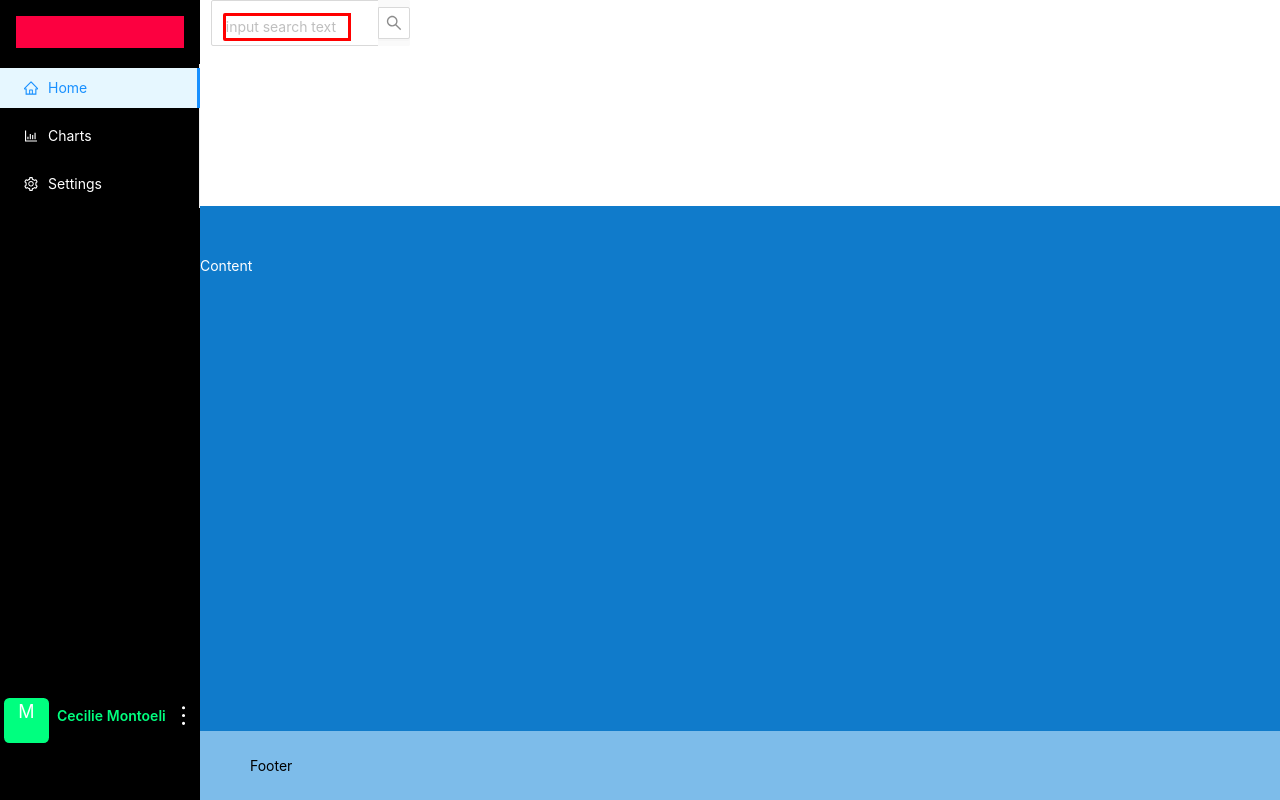
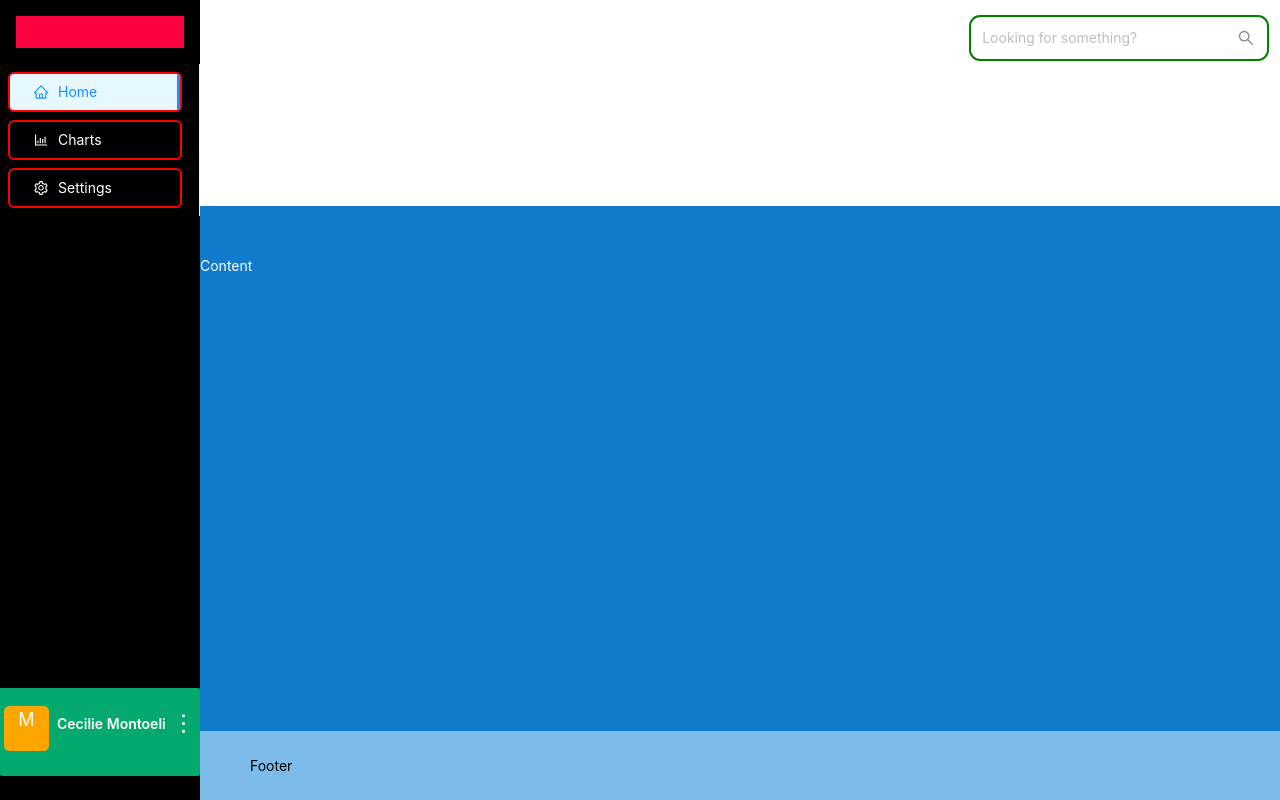
Before and after one commit to COS301-SE-2021/Integrated-Data-Intelligence-Suite, a React (Create React App) app in the folder frontend/: page / in a window 1280 px wide. Built offline with nearby package versions, Linux system fonts and the light colour scheme.

Commit message:
Added Search Bar and  its styling to dashboard

```diff
--- a/frontend/src/app/App.js
+++ b/frontend/src/app/App.js
@@ -95,7 +95,7 @@ class UserInfoCard extends React.Component {
                             //Image/profile Picture
                             avatar={
                                 <Avatar id={'user_avatar_pic'}
-                                        // size={28}
+                                    // size={28}
                                         shape={'square'}>
                                     M
                                 </Avatar>
@@ -138,16 +138,15 @@ class App extends Component {
 
         return (
             <>
-
                 <Layout id={'outer_layout'}>
                     <SiderDemo></SiderDemo>
                     <Layout>
                         <Header id={'top_bar'}>
                             {/*<Avatar id={'user_avatar'}>M</Avatar>*/}
                             <Search id={'search_input'}
-                                    placeholder="input search text"
-                                    allowClear
-                                    style={{width: 200}}/>
+                                    placeholder="Looking for something?"
+                                    allowClear={false}
+                            />
                         </Header>
                         <Content id={'content_section'}>Content</Content>
                         <Footer id={'footer_section'}>Footer</Footer>
--- a/frontend/src/styles/general.css
+++ b/frontend/src/styles/general.css
@@ -95,6 +95,17 @@ body {
     /*border: 3px solid #f44336;*/
 }
 
+[data-theme="dark"] .ant-layout-header {
+    background: #107bcb;
+}
+
+[data-theme="dark"] .ant-layout-footer {
+    background: #6aa0c7;
+}
+
+/*************************************************************/
+/********************* Sidebar  ***************************/
+/************Found in the top right corner********************/
 #sidebar_div {
     background: black;
 }
@@ -104,12 +115,16 @@ body {
     color: white;
 }
 
-[data-theme="dark"] .ant-layout-header {
-    background: #107bcb;
-}
-
-[data-theme="dark"] .ant-layout-footer {
-    background: #6aa0c7;
+#sidebar_menu > li {
+    padding-left: 24px;
+    border: 2px solid red;
+    width: 174px;
+    margin-left: 8px;
+    margin-right: 4px;
+    margin-bottom: 8px;
+    margin-top: 8px;
+    padding-right: 24px;
+    border-radius: 6px;
 }
 
 
@@ -120,7 +135,7 @@ body {
     bottom: -59vh;
     height: 11%;
     /*color: black;*/
-    background: black;
+    background: #04AA6D;
     border: 0;
 }
 
@@ -131,7 +146,7 @@ body {
 #user_avatar_pic {
     /*border: 2px solid black;*/
     color: white;
-    background: springgreen;
+    background: orange;
     float: left;
     width: 45px;
     height: 45px;
@@ -146,34 +161,44 @@ body {
     float: left;
     width: 83%;
     height: 100%;
+    background: #04AA6D;
+
 }
 
 .ant-card-meta {
     /*border: 2px solid blue;*/
     margin: 0;
+    background: #04AA6D;
+
 }
 
-
+/*The div wrapping the users avatar*/
 #meta_id > .ant-card-meta-avatar {
     float: left;
     padding-right: 8px;
     margin-top: 18px;
+    background: #04AA6D;
 }
 
+/*The div for the users Name and a description*/
 #meta_id > .ant-card-meta-detail {
     float: left;
     justify-content: left;
     /*margin-top: 19px;*/
+    background: #04AA6D;
+
 }
 
 /*The users' Name*/
 #meta_id > .ant-card-meta-detail > .ant-card-meta-title {
-    color: springgreen;
+    color: white;
     border: 0;
     font-size: 14px;
     font-weight: 600;
     margin-bottom: 0;
     margin-top: 25px;
+    background: #04AA6D;
+
 }
 
 /*The grey out section underneath the name*/
@@ -182,13 +207,15 @@ body {
     height: 17px;
     width: 12px;
     color: #9c9494;
+    background: #04AA6D;
+
 
 }
 
-
+/*The ellipsis button*/
 #exit_menu_button {
     /*border: 1px solid green;*/
-    border:0;
+    border: 0;
     font-size: 0;
     float: right;
     transform: rotate(
@@ -198,19 +225,69 @@ body {
     width: 31px;
     height: 23px;
     padding: 0 0;
-    background: black   ;
+    background: #04AA6D;
 }
 
-#exit_menu_button > .exit_menu_ellipsis_icon > svg{
+#exit_menu_button > .exit_menu_ellipsis_icon > svg {
     color: white;
-    background: black;
+    background: #04AA6D;
 
 }
 
 
 /*************************************************************/
 /********************* Search Bar ***************************/
-/************Found in header********************/
+/********************* Found in header ********************/
 #search_input {
-    border: 3px solid red;
+    /*border-bottom: 1px solid red;*/
+    padding: 5px;
+    padding-left: 6px;
+    margin: 0;
+    border: 0;
 }
+
+#search_input ::selection {
+    color: #fff;
+    background: springgreen;
+}
+
+
+#search_input:focus {
+    box-shadow: none;
+}
+
+
+#top_bar > .ant-input-search {
+    /*border: 2px solid black;*/
+    border: 0;
+    width: 300px;
+    float: right;
+    margin-top: 15px;
+}
+
+#top_bar > .ant-input-search > .ant-input-group {
+    border: 2px solid green;
+    padding: 5px;
+    border-radius: 11px;
+}
+
+#top_bar > .ant-input-search > .ant-input-group > .ant-input-affix-wrapper {
+    border: 2px solid blue;
+    padding-right: 4px;
+    padding-left: 4px;
+}
+
+/*The div that contains the search Button i.e its parent*/
+#top_bar > .ant-input-search > .ant-input-group > .ant-input-group-addon {
+    /*BORDER: 2PX SOLID YELLOW;*/
+    border: 0;
+    left: 0;
+}
+
+/* The button that contains the search icon*/
+#top_bar > .ant-input-search > .ant-input-group > .ant-input-group-addon > .ant-input-search-button {
+    /*border-bottom: 1px solid red;*/
+    border: 0;
+    border-radius: 12%;
+    /*--antd-wave-shadow-color: none;*/
+}
```
